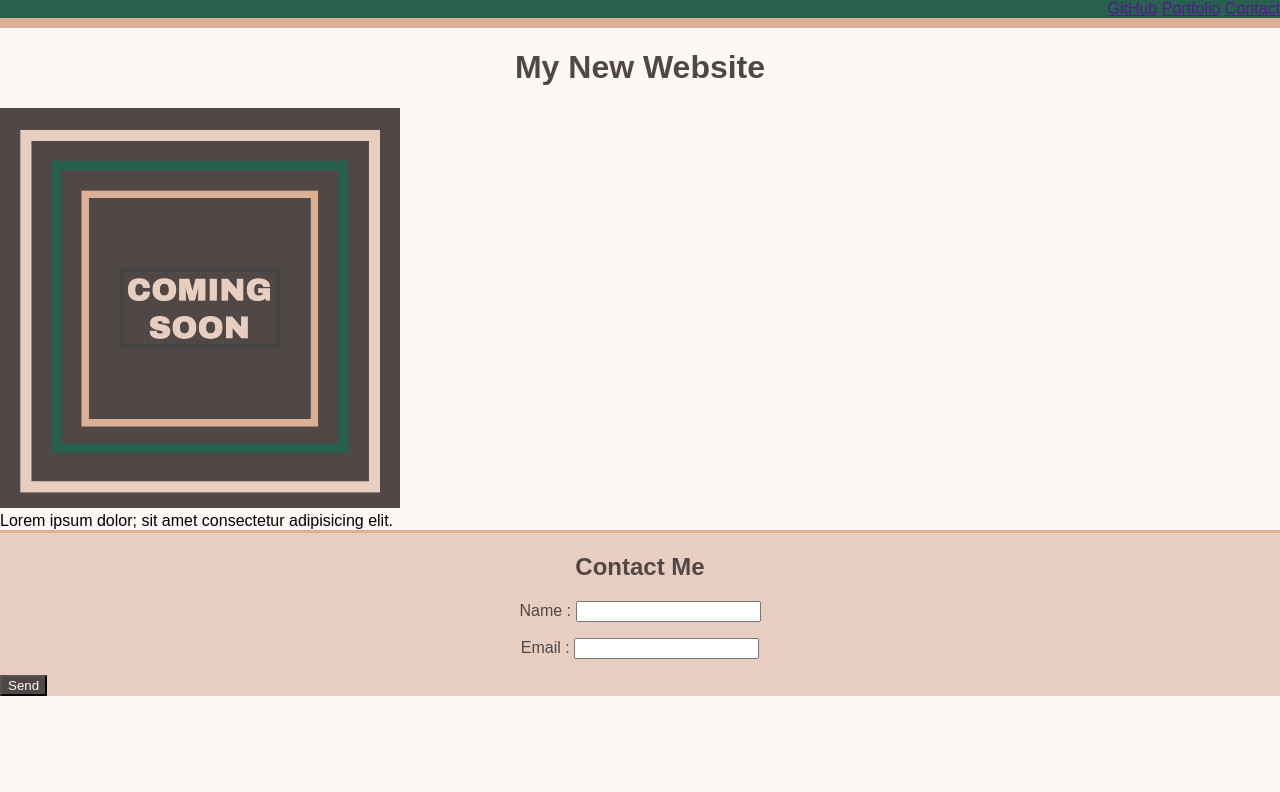
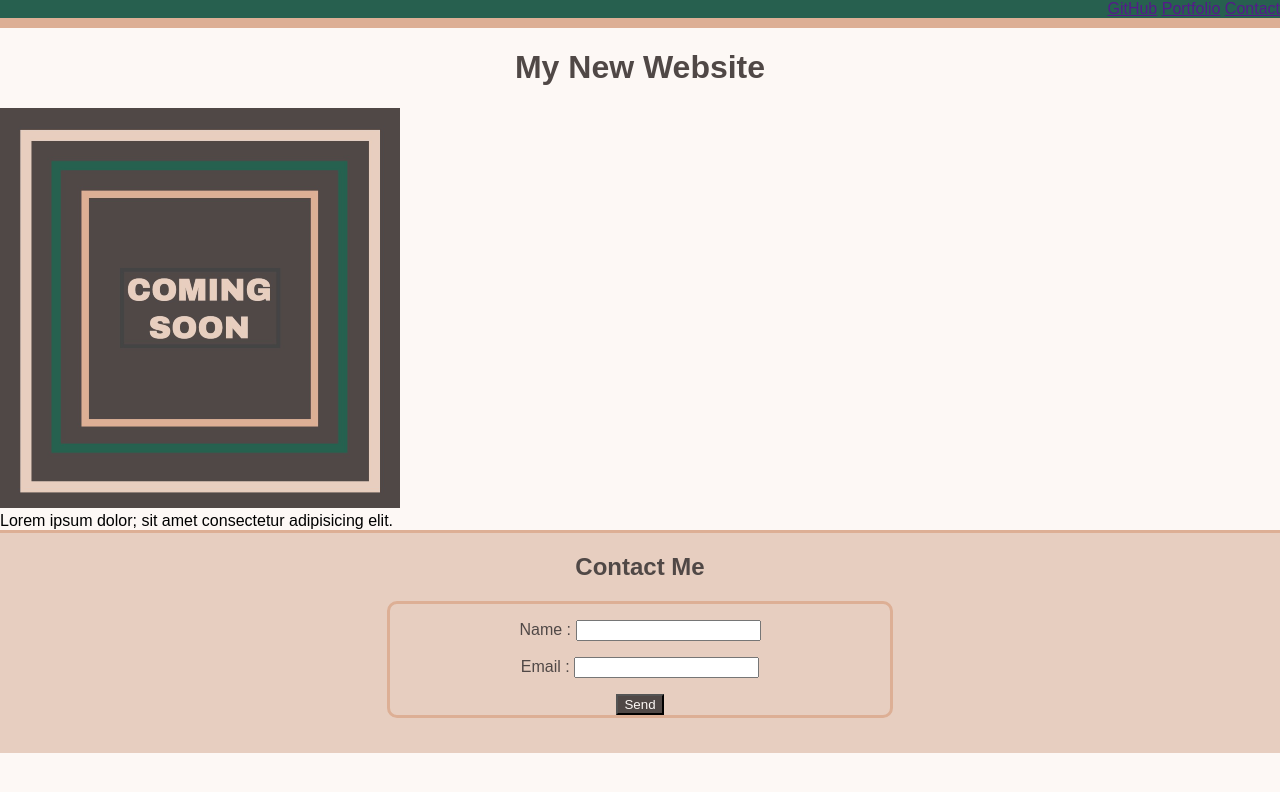
Before and after one commit to Mateo-Wallace/M1-Landing-Page, a plain HTML site: page index.html in a window 1280 px wide. Drawn offline with Linux system fonts and the light colour scheme.

Commit message:
contact info card

```diff
--- a/assets/css/style.css
+++ b/assets/css/style.css
@@ -37,4 +37,16 @@ header {
 footer {
     background-color: var(--footer);
     border-top: 3px solid var(--border);
+    padding-bottom: 20px;
 }
+
+/* ############################################ */
+/* Class Selectors */
+
+.card {
+    text-align: center;
+    border: 3px solid var(--border);
+    border-radius: 10px;
+    width: 500px;
+    margin: 15px auto;
+}
```
